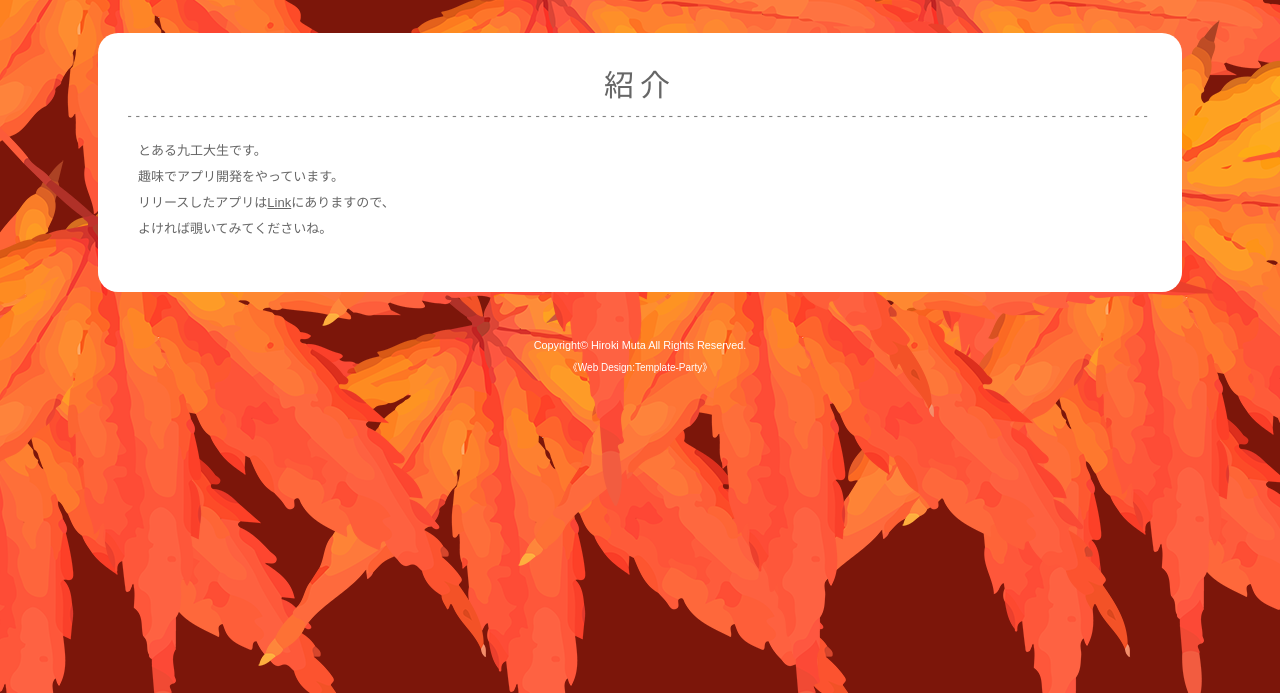
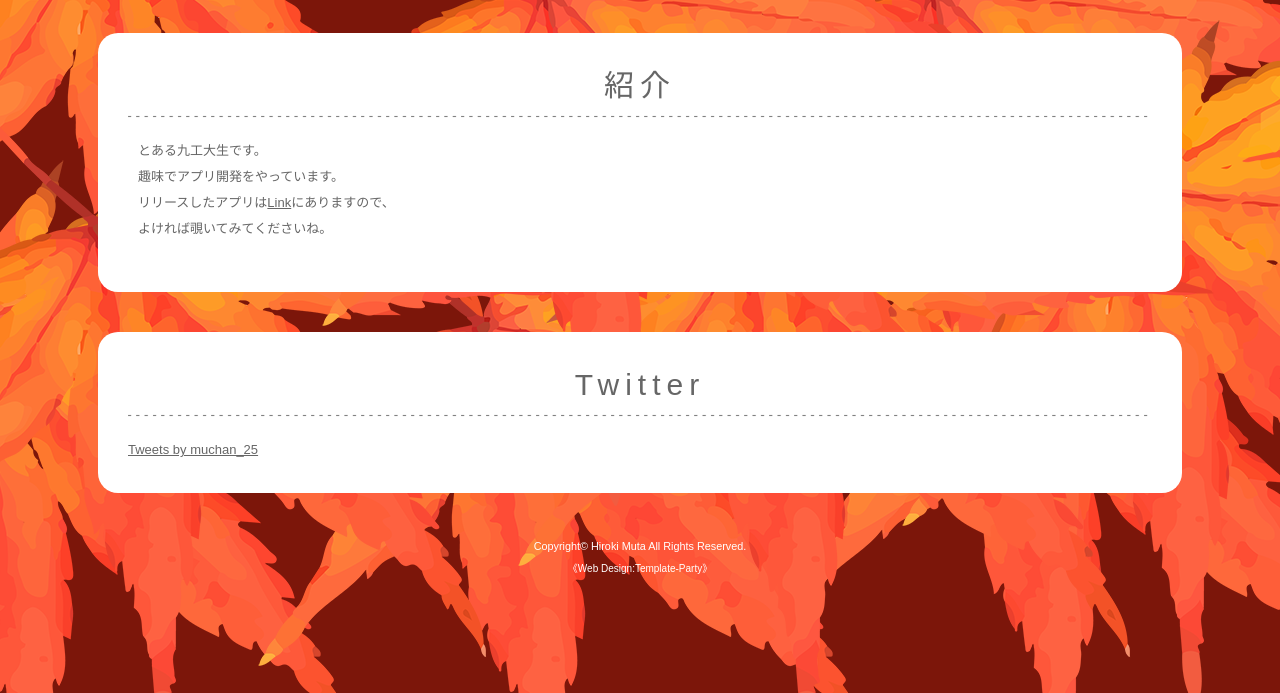
Before and after one commit to hiromoo/hiromoo.github.io, a plain HTML site: page about.html in a window 1280 px wide. Shown: the part 107-800 px from the top of the page. Drawn offline with Linux system fonts and the light colour scheme.

Commit message:
Add Twitter timeline

```diff
--- a/about.html
+++ b/about.html
@@ -7,7 +7,7 @@
   <title>hiromoo</title>
   <meta name="viewport" content="width=device-width, initial-scale=1">
   <meta name="description" content="hiromooのウェブサイト">
-	<meta name="keywords" content="hiromoo">
+  <meta name="keywords" content="hiromoo">
   <link rel="stylesheet" href="css/style.css">
   <link rel="stylesheet" href="css/style-opening.css">
   <script src="js/fixmenu_pagetop.js"></script>
@@ -55,6 +55,14 @@
           リリースしたアプリは<a href="link.html">Link</a>にありますので、<br>
           よければ覗いてみてくださいね。
         </p>
+
+      </section>
+
+      <section class="inner">
+
+        <h2>Twitter</h2>
+        <a class="twitter-timeline" href="https://twitter.com/muchan_25?ref_src=twsrc%5Etfw">Tweets by muchan_25</a>
+        <script async src="https://platform.twitter.com/widgets.js" charset="utf-8"></script>
 
       </section>
 
```
